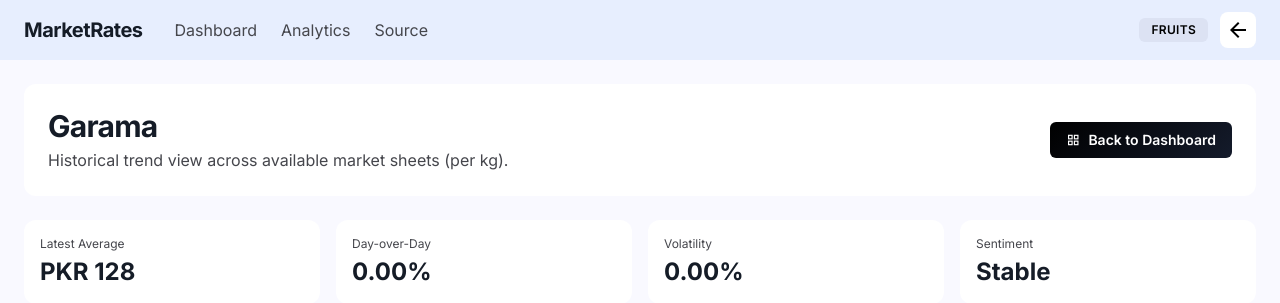
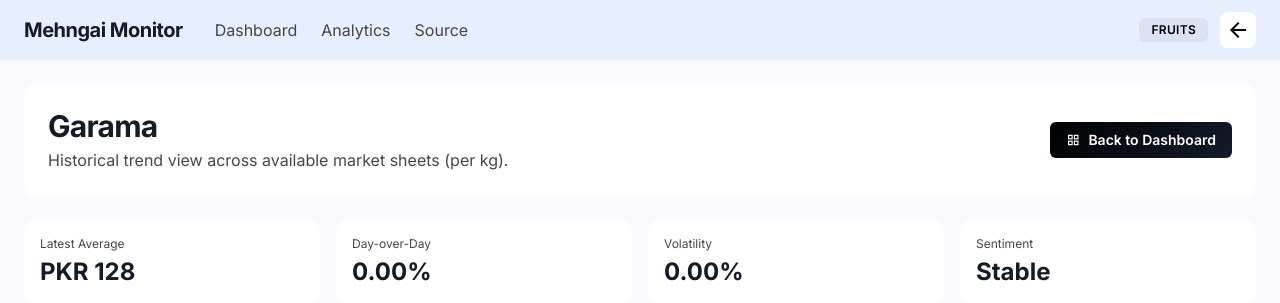
Before and after one commit to Sudo-Ali-Dev/Mehngai-Monitor, a FastAPI app: a page that uses templates/trend.html in a window 1280 px wide. Shown: the top 303 px of the page. Run offline with FastAPI, Linux system fonts and the light colour scheme; data comes from the database, SQL or seed files in the repository; some libraries are stand-ins or nearby versions.

Commit message:
rebrand: rename app to Mehngai Monitor
Update page titles, sidebar wordmark, trend header, startup banner, and
systemd unit description. Sidebar tagline is now Lahore daily rates.

```diff
--- a/main.py
+++ b/main.py
@@ -411,7 +411,7 @@ def item_trend(request: Request, category: str, item_name: str):
 
 if __name__ == "__main__":
     print("=" * 50)
-    print("  Lahore Market Rates")
+    print("  Mehngai Monitor")
     print("=" * 50)
 
     # 1. Init DB
--- a/templates/dashboard.html
+++ b/templates/dashboard.html
@@ -2,7 +2,7 @@
 <html class="light" lang="en"><head>
 <meta charset="utf-8"/>
 <meta content="width=device-width, initial-scale=1.0" name="viewport"/>
-<title>MarketRates - Lahore Daily Price Dashboard</title>
+<title>Mehngai Monitor – Lahore Daily Price Dashboard</title>
 <script src="https://cdn.tailwindcss.com?plugins=forms,container-queries"></script>
 <link href="https://fonts.googleapis.com/css2?family=Inter:wght@400;500;600;700&display=swap" rel="stylesheet"/>
 <link href="https://fonts.googleapis.com/css2?family=Material+Symbols+Outlined:wght,FILL@100..700,0..1&display=swap" rel="stylesheet"/>
@@ -85,8 +85,8 @@
         <path d="M10 27.5h16" stroke="#c0c6db" stroke-width="1.2" stroke-linecap="round" opacity="0.4"/>
       </svg>
       <div>
-        <span class="text-base font-bold tracking-tight text-[#141b2b] leading-tight">Market<span class="text-on-surface-variant">Rates</span></span>
-        <p class="text-[10px] text-on-surface-variant/60 font-normal leading-none mt-0.5">Lahore Price Tracker</p>
+        <span class="text-base font-bold tracking-tight text-[#141b2b] leading-tight">Mehngai<span class="text-on-surface-variant"> Monitor</span></span>
+        <p class="text-[10px] text-on-surface-variant/60 font-normal leading-none mt-0.5">Lahore daily rates</p>
       </div>
     </a>
   </div>
--- a/templates/index.html
+++ b/templates/index.html
@@ -2,7 +2,7 @@
 <html lang="en"><head>
 <meta charset="utf-8"/>
 <meta name="viewport" content="width=device-width, initial-scale=1.0"/>
-<title>Price History and Analytics | Lahore Market</title>
+<title>Mehngai Monitor – Price History &amp; Analytics</title>
 <script src="https://cdn.tailwindcss.com?plugins=forms,container-queries"></script>
 <script src="https://cdn.plot.ly/plotly-2.32.0.min.js"></script>
 <link href="https://fonts.googleapis.com/css2?family=Inter:wght@400;500;600;700&display=swap" rel="stylesheet"/>
@@ -40,8 +40,8 @@ body { font-family: 'Inter', sans-serif; }
         <path d="M10 27.5h16" stroke="#c0c6db" stroke-width="1.2" stroke-linecap="round" opacity="0.4"/>
       </svg>
       <div>
-        <span class="text-base font-bold tracking-tight text-[#141b2b] leading-tight">Market<span class="text-on-surface-variant">Rates</span></span>
-        <p class="text-[10px] text-on-surface-variant/60 font-normal leading-none mt-0.5">Lahore Price Tracker</p>
+        <span class="text-base font-bold tracking-tight text-[#141b2b] leading-tight">Mehngai<span class="text-on-surface-variant"> Monitor</span></span>
+        <p class="text-[10px] text-on-surface-variant/60 font-normal leading-none mt-0.5">Lahore daily rates</p>
       </div>
     </a>
   </div>
--- a/templates/trend.html
+++ b/templates/trend.html
@@ -2,7 +2,7 @@
 <html lang="en"><head>
 <meta charset="utf-8"/>
 <meta content="width=device-width, initial-scale=1.0" name="viewport"/>
-<title>{{ item_name }} | Item Analytics</title>
+<title>{{ item_name }} | Mehngai Monitor</title>
 <script src="https://cdn.tailwindcss.com?plugins=forms,container-queries"></script>
 <script src="https://cdn.plot.ly/plotly-2.32.0.min.js"></script>
 <link href="https://fonts.googleapis.com/css2?family=Inter:wght@400;500;600;700&display=swap" rel="stylesheet"/>
@@ -39,7 +39,7 @@
 <body class="bg-surface text-on-surface antialiased min-h-screen">
 <header class="bg-[#e7eefe] text-[#000000] flex justify-between items-center w-full px-6 py-3 sticky top-0 z-50">
   <div class="flex items-center gap-8">
-    <span class="text-xl font-bold tracking-tight text-[#151c27]">MarketRates</span>
+    <span class="text-xl font-bold tracking-tight text-[#151c27]">Mehngai Monitor</span>
     <nav class="hidden lg:flex items-center gap-6">
       <a class="text-[#45464c] hover:text-[#000000]" href="/dashboard?category={{ category }}&view=today">Dashboard</a>
       <a class="text-[#45464c] hover:text-[#000000]" href="/analytics?category={{ category }}">Analytics</a>
```
Also changed, not shown: 1 other file.
